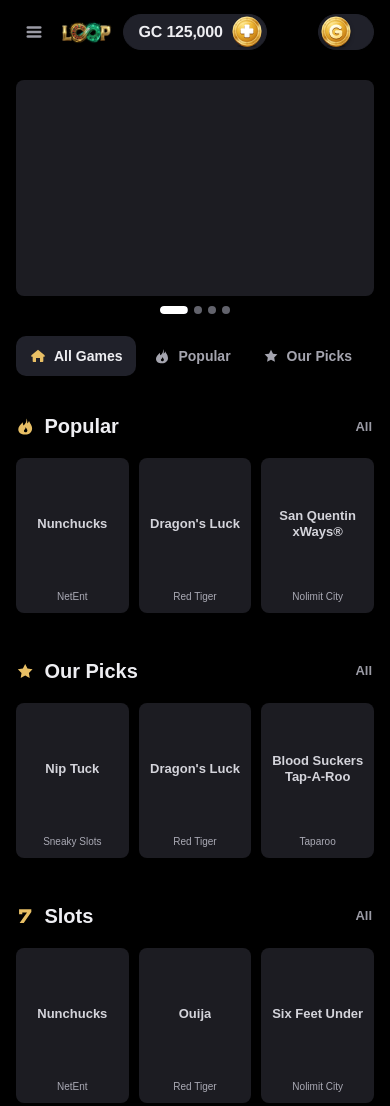
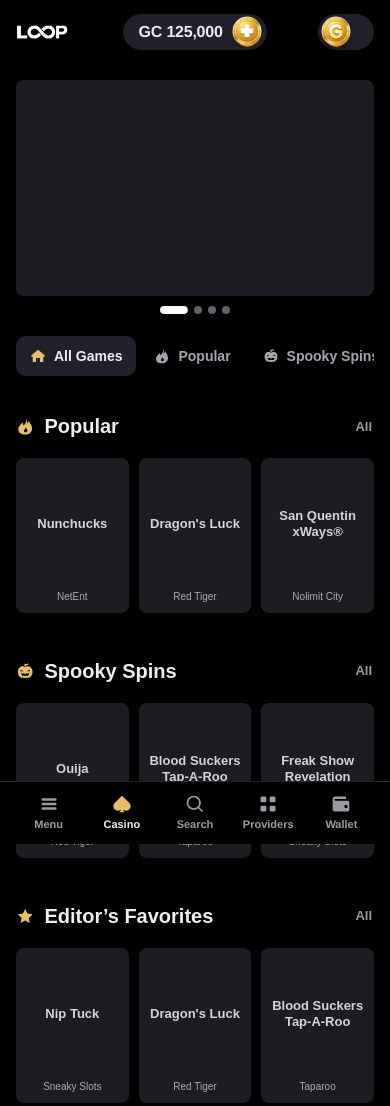
Before and after one commit to jarmanarnar/luckyloopcasino, a website with bundled scripts: page public/index.html in a window 390 px wide. Shown: the top 1106 px of the page. Built offline with nearby package versions, Linux system fonts and the light colour scheme.

Commit message:
Add mobile navigation and publish accepted wireframe updates

```diff
--- a/public/app.js
+++ b/public/app.js
@@ -5,13 +5,15 @@
 import { initSiteMenu } from './site-menu.js';
 import { initHeroCarousel } from './hero-carousel.js';
 import { initSiteSearch } from './site-search.js';
+import { initMobileNav } from './mobile-nav.js';
 
 const catalog = initCatalogView();
 initCatalogToolbar();
 initWallet();
 initGameView();
 const search = initSiteSearch(catalog);
-initSiteMenu({ ...catalog, ...search });
+const menu = initSiteMenu({ ...catalog, ...search });
+initMobileNav({ ...catalog, ...search, ...menu });
 initHeroCarousel(catalog);
 document.querySelector('.site-logo')?.addEventListener('click', () => {
   document.querySelector('#catalog-categories [data-category="all"]')?.click();
--- a/public/catalog-view.js
+++ b/public/catalog-view.js
@@ -224,7 +224,7 @@
     if (showProviders) {
       fragment.append(providerShelf({ isGrid: true }));
     } else if (home) {
-      for (const id of ['popular', 'picks', 'slots', 'tap', 'spooky', 'megaways', 'jackpot', 'fruit', 'adventure']) {
+      for (const id of ['popular', 'spooky', 'picks', 'slots', 'tap', 'megaways', 'jackpot', 'fruit', 'adventure']) {
         const category = categoryById.get(id);
         const games = getGamesForCategory(id);
         if (games.length) fragment.append(shelf({ id: `category-${id}`, title: category.title,
--- a/public/collections.js
+++ b/public/collections.js
@@ -7,13 +7,13 @@
 export const CATEGORIES = [
   { id: 'all', title: 'All Games', description: 'Browse every game type.' },
   { id: 'popular', title: 'Popular', description: 'A curated selection from the current demo catalog.' },
-  { id: 'picks', title: 'Our Picks', description: 'A handpicked selection for you to try and review.' },
+  { id: 'spooky', title: 'Spooky Spins', description: 'A handpicked collection of ghosts, witches and spooky themes.' },
+  { id: 'picks', title: 'Editor’s Favorites', description: 'A handpicked selection for you to try and review.' },
   ...GAME_TYPES,
   { id: 'megaways', title: 'Megaways', description: 'Explore the Megaways collection.' },
   { id: 'jackpot', title: 'Jackpot Picks', description: 'Demo titles from the Jackpot collection.' },
   { id: 'fruit', title: 'Fruit Slots', description: 'Fruit-themed titles and collections.' },
   { id: 'adventure', title: 'Adventure', description: 'Explore temples, jungles, pirates and treasure.' },
-  { id: 'spooky', title: 'Spooky Spins', description: 'A handpicked collection of ghosts, witches and spooky themes.' },
 ];
 
 // Editorial starter selection for the prototype, not a usage-based ranking.
--- a/public/index.html
+++ b/public/index.html
@@ -10,6 +10,7 @@
   <link rel="stylesheet" href="styles.css">
   <link rel="stylesheet" href="wallet.css">
   <link rel="stylesheet" href="site-menu.css">
+  <link rel="stylesheet" href="mobile-nav.css">
   <link rel="stylesheet" href="hero-carousel.css">
   <link rel="stylesheet" href="site-search.css">
 </head>
@@ -27,7 +28,7 @@
         <button class="icon-button game-back" id="back-to-lobby" type="button" aria-label="Back to lobby" hidden>
           <svg viewBox="0 0 24 24" fill="currentColor" aria-hidden="true"><path d="M15.7 4.3a1 1 0 0 1 0 1.4L9.4 12l6.3 6.3a1 1 0 0 1-1.4 1.4l-7-7a1 1 0 0 1 0-1.4l7-7a1 1 0 0 1 1.4 0Z"/></svg>
         </button>
-        <a class="site-logo" href="#" aria-label="LuckyLoop Casino home"><img class="site-logo__image" src="assets/luckyloop-logo-sketch.png" width="1024" height="572" alt="LuckyLoop Casino"></a>
+        <a class="site-logo" href="#" aria-label="LuckyLoop Casino home"><img class="site-logo__image" src="assets/loop-wireframe-v1.png" width="1916" height="821" alt="LOOP"></a>
       </div>
       <div id="coin-wallet" class="coin-wallet" data-currency="GC" aria-label="Demo wallet" role="group">
         <span class="wallet-balance-copy"><span id="wallet-currency-label">GC</span><strong id="wallet-balance-value">125,000</strong></span>
@@ -79,6 +80,13 @@
       </div>
     </div>
   </main>
+  <nav id="mobile-nav" class="mobile-nav" aria-label="Mobile navigation" lang="en" dir="ltr" hidden>
+    <button id="mobile-nav-menu" class="mobile-nav__item" data-mobile-action="menu" type="button" aria-haspopup="dialog" aria-controls="site-menu" aria-expanded="false"><svg class="mobile-nav__icon" viewBox="0 0 24 24" fill="currentColor" aria-hidden="true" focusable="false"><rect x="3" y="5" width="18" height="3" rx="1.5"/><rect x="3" y="10.5" width="18" height="3" rx="1.5"/><rect x="3" y="16" width="18" height="3" rx="1.5"/></svg><span class="mobile-nav__label">Menu</span></button>
+    <button id="mobile-nav-casino" class="mobile-nav__item" data-mobile-action="casino" type="button" aria-controls="catalog-shelves"><svg class="mobile-nav__icon" viewBox="0 0 24 24" fill="currentColor" aria-hidden="true" focusable="false"><path d="M12 2 3.5 10.5C-.3 14.3 2.1 20 6.8 20c2.6 0 4.2-1.4 4.2-1.4L9 22h6l-2-3.4s1.6 1.4 4.2 1.4c4.7 0 7.1-5.7 3.3-9.5L12 2Z"/></svg><span class="mobile-nav__label">Casino</span></button>
+    <button id="mobile-nav-search" class="mobile-nav__item" data-mobile-action="search" type="button" aria-haspopup="dialog" aria-controls="site-search" aria-expanded="false"><svg class="mobile-nav__icon" viewBox="0 0 24 24" fill="currentColor" aria-hidden="true" focusable="false"><path fill-rule="evenodd" d="M10.5 2a8.5 8.5 0 1 0 5.26 15.17l4.53 4.54 1.42-1.42-4.54-4.53A8.5 8.5 0 0 0 10.5 2Zm0 2a6.5 6.5 0 1 1 0 13 6.5 6.5 0 0 1 0-13Z"/></svg><span class="mobile-nav__label">Search</span></button>
+    <button id="mobile-nav-providers" class="mobile-nav__item" data-mobile-action="providers" type="button" aria-controls="catalog-shelves"><svg class="mobile-nav__icon" viewBox="0 0 24 24" fill="currentColor" aria-hidden="true" focusable="false"><rect x="3" y="3" width="7" height="7" rx="1.5"/><rect x="14" y="3" width="7" height="7" rx="1.5"/><rect x="3" y="14" width="7" height="7" rx="1.5"/><rect x="14" y="14" width="7" height="7" rx="1.5"/></svg><span class="mobile-nav__label">Providers</span></button>
+    <button id="mobile-nav-wallet" class="mobile-nav__item" data-mobile-action="wallet" type="button" aria-haspopup="dialog" aria-controls="wallet-dialog" aria-expanded="false"><svg class="mobile-nav__icon" viewBox="0 0 24 24" fill="currentColor" aria-hidden="true" focusable="false"><path fill-rule="evenodd" d="M5 3h13v3H5a1 1 0 0 0 0 2h15a2 2 0 0 1 2 2v9a2 2 0 0 1-2 2H5a3 3 0 0 1-3-3V6a3 3 0 0 1 3-3Zm13 10a2 2 0 1 0 0 4 2 2 0 0 0 0-4Z"/></svg><span class="mobile-nav__label">Wallet</span></button>
+  </nav>
   <dialog id="site-menu" class="site-menu" aria-label="Casino menu" lang="en" dir="ltr">
     <div id="menu-mobile-header" class="site-menu__mobile-header">
       <button id="menu-close" class="icon-button site-menu__close" type="button" aria-label="Close menu" autofocus><svg viewBox="0 0 24 24" fill="currentColor" aria-hidden="true"><rect x="3" y="5" width="18" height="3" rx="1.5"/><rect x="3" y="10.5" width="18" height="3" rx="1.5"/><rect x="3" y="16" width="18" height="3" rx="1.5"/></svg></button>
@@ -89,7 +97,7 @@
     </div>
     <div id="menu-content" class="site-menu__scroll">
       <button id="menu-search" class="site-menu__search" type="button" aria-label="Search games" data-tooltip="Search" aria-haspopup="dialog" aria-controls="site-search"><svg viewBox="0 0 24 24" fill="none" stroke="currentColor" stroke-width="2" aria-hidden="true"><circle cx="10.5" cy="10.5" r="6.5"/><path d="m16 16 5 5"/></svg><span class="site-menu__label">Search</span></button>
-      <button id="menu-promotion" class="site-menu__promotion" type="button" aria-label="Explore Our Picks" data-tooltip="Our Picks"><svg class="game-shelf__icon" viewBox="0 0 24 24" fill="currentColor" aria-hidden="true"><path d="M7 2h10v3h4v3c0 3-1.8 5-4.8 5.5-.7 1.3-1.8 2.2-3.2 2.5v3h4v3H7v-3h4v-3c-1.4-.3-2.5-1.2-3.2-2.5C4.8 13 3 11 3 8V5h4V2ZM5 7v1c0 1.7.8 2.8 2.1 3.3L7 7H5Zm12 0-.1 4.3C18.2 10.8 19 9.7 19 8V7h-2Z"/></svg><span class="site-menu__promotion-copy"><strong>Our Picks</strong><small>Find your next favorite</small></span></button>
+      <button id="menu-promotion" class="site-menu__promotion" type="button" aria-label="Explore Editor’s Favorites" data-tooltip="Editor’s Favorites"><svg class="game-shelf__icon" viewBox="0 0 24 24" fill="currentColor" aria-hidden="true"><path d="M7 2h10v3h4v3c0 3-1.8 5-4.8 5.5-.7 1.3-1.8 2.2-3.2 2.5v3h4v3H7v-3h4v-3c-1.4-.3-2.5-1.2-3.2-2.5C4.8 13 3 11 3 8V5h4V2ZM5 7v1c0 1.7.8 2.8 2.1 3.3L7 7H5Zm12 0-.1 4.3C18.2 10.8 19 9.7 19 8V7h-2Z"/></svg><span class="site-menu__promotion-copy"><strong>Editor’s Favorites</strong><small>Find your next favorite</small></span></button>
       <nav id="menu-navigation" class="site-menu__navigation" aria-label="Casino navigation"></nav>
       <footer class="site-menu__footer">
         <details class="site-menu__help">
--- /dev/null
+++ b/public/mobile-nav.css
@@ -0,0 +1,53 @@
+:root {
+  --mobile-nav-height: calc(3.9375rem + env(safe-area-inset-bottom, 0px));
+}
+
+.mobile-nav {
+  box-sizing: border-box;
+  position: fixed;
+  z-index: 30;
+  inset: auto 0 0;
+  display: none;
+  grid-template-columns: repeat(5, minmax(0, 1fr));
+  height: var(--mobile-nav-height);
+  padding: 0 max(.75rem, env(safe-area-inset-right, 0px)) env(safe-area-inset-bottom, 0px) max(.75rem, env(safe-area-inset-left, 0px));
+  border: 0;
+  border-top: 1px solid var(--top-bar-divider);
+  background: var(--top-bar-background);
+  color: var(--text-secondary);
+  font-family: var(--header-font-family);
+}
+.mobile-nav__item {
+  box-sizing: border-box;
+  display: flex;
+  flex-direction: column;
+  align-items: center;
+  justify-content: center;
+  gap: .25rem;
+  min-width: 0;
+  min-height: var(--touch-target);
+  height: 100%;
+  margin: 0;
+  padding: .375rem .125rem;
+  border: 0;
+  border-radius: 0;
+  background: transparent;
+  box-shadow: none;
+  color: inherit;
+  font: inherit;
+  cursor: pointer;
+  -webkit-tap-highlight-color: transparent;
+}
+.mobile-nav__icon { display: block; flex: none; width: 1.25rem; height: 1.25rem; fill: currentColor; }
+.mobile-nav__label { font-size: .6875rem; font-weight: 700; line-height: 1.2; white-space: nowrap; }
+.mobile-nav__item:is([aria-current="page"], [data-active="true"]) { color: var(--text-primary); }
+.mobile-nav__item:is([aria-current="page"], [data-active="true"]) .mobile-nav__icon { color: var(--catalog-accent); }
+.mobile-nav__item:focus-visible { outline: 2px solid var(--text-primary); outline-offset: -3px; }
+
+@media (width < 45rem) {
+  body[data-mobile-nav="true"]:not([data-view="game"]) { padding-bottom: var(--mobile-nav-height); }
+  body[data-mobile-nav="true"]:not([data-view="game"]) .mobile-nav { display: grid; }
+  body[data-mobile-nav="true"]:not([data-view="game"]) .top-bar #menu-toggle { display: none; }
+  body[data-mobile-nav="true"]:not([data-view="game"]) .top-bar .site-logo { display: flex; }
+  html:has(body[data-mobile-nav="true"]:not([data-view="game"])) { scroll-padding-block-end: var(--mobile-nav-height); }
+}
--- /dev/null
+++ b/public/mobile-nav.js
@@ -0,0 +1,68 @@
+let initialized = false;
+
+export function initMobileNav({ openMenu, openSearch, openProviders } = {}) {
+  if (initialized) return;
+  const nav = document.querySelector('#mobile-nav');
+  const categories = document.querySelector('#catalog-categories');
+  const walletAdd = document.querySelector('#wallet-add');
+  const dialogs = {
+    menu: document.querySelector('#site-menu'),
+    search: document.querySelector('#site-search'),
+    wallet: document.querySelector('#wallet-dialog'),
+  };
+  const buttons = new Map(['menu', 'casino', 'search', 'providers', 'wallet']
+    .map(action => [action, document.querySelector(`#mobile-nav-${action}`)]));
+  if (![nav, categories, walletAdd, ...Object.values(dialogs), ...buttons.values()].every(Boolean)) return;
+  initialized = true;
+
+  const desktopMedia = window.matchMedia('(min-width: 45rem)');
+
+  function sync() {
+    const selected = dialogs.menu.open ? 'menu' : dialogs.search.open ? 'search'
+      : dialogs.wallet.open ? 'wallet' : categories.dataset.activeMenu === 'providers' ? 'providers'
+        : categories.dataset.activeMenu === 'search' ? 'search' : 'casino';
+    for (const [action, button] of buttons) {
+      const active = action === selected;
+      button.dataset.active = String(active);
+      if (active && (action === 'casino' || action === 'providers')) button.setAttribute('aria-current', 'page');
+      else button.removeAttribute('aria-current');
+      if (dialogs[action]) button.setAttribute('aria-expanded', String(dialogs[action].open));
+    }
+  }
+
+  function activate(action, button) {
+    if (desktopMedia.matches || document.body.dataset.view === 'game'
+      || document.querySelector('dialog[open]')) return;
+    switch (action) {
+      case 'menu':
+        openMenu?.({ returnFocusTo: button });
+        break;
+      case 'casino':
+        categories.querySelector('[data-category="all"]')?.click();
+        break;
+      case 'search':
+        openSearch?.({ returnFocusTo: button });
+        break;
+      case 'providers':
+        openProviders?.({ focusResults: true });
+        break;
+      case 'wallet':
+        walletAdd.click();
+        break;
+    }
+    sync();
+  }
+
+  for (const [action, button] of buttons) button.addEventListener('click', () => activate(action, button));
+
+  const observer = new MutationObserver(sync);
+  observer.observe(categories, { attributes: true, attributeFilter: ['data-active-menu'] });
+  observer.observe(document.body, { attributes: true, attributeFilter: ['data-view'] });
+  for (const dialog of Object.values(dialogs)) {
+    observer.observe(dialog, { attributes: true, attributeFilter: ['open'] });
+  }
+  desktopMedia.addEventListener('change', sync);
+  nav.hidden = false;
+  document.body.dataset.mobileNav = 'true';
+  sync();
+}
--- a/public/site-menu.css
+++ b/public/site-menu.css
@@ -226,7 +226,7 @@
 }
 .site-menu__tooltip::before { content: ''; position: absolute; top: calc(50% - .25rem); left: -.25rem; width: .5rem; height: .5rem; background: inherit; transform: rotate(45deg); }
 
-@media (min-width: 64rem) {
+@media (min-width: 45rem) {
   body[data-sidebar] {
     --sidebar-width: var(--sidebar-rail-width);
     padding-left: var(--sidebar-width);
--- a/public/site-menu.js
+++ b/public/site-menu.js
@@ -2,9 +2,10 @@
 import { createShelfIcon } from './shelf-icons.js';
 
 let initialized = false;
+let menuController = null;
 
 export function initSiteMenu({ openProviders, openSearch } = {}) {
-  if (initialized) return;
+  if (initialized) return menuController;
   const trigger = document.querySelector('#menu-toggle');
   const dialog = document.querySelector('#site-menu');
   const closeButton = document.querySelector('#menu-close');
@@ -22,18 +23,20 @@
   const searchButton = document.querySelector('#menu-search');
   const promotionButton = document.querySelector('#menu-promotion');
   const tooltip = document.querySelector('#menu-tooltip');
+  const bottomTrigger = document.querySelector('#mobile-nav-menu');
   if (![trigger, dialog, closeButton, navigation, buyButton, categories, wallet, addButton,
     sidebar, sidebarHeader, sidebarContent, menuContent, shortcuts, mobileHeader].every(Boolean)) return;
   initialized = true;
 
   const triggerHome = trigger.parentElement;
   const triggerSibling = trigger.nextSibling;
-  const desktopMedia = window.matchMedia('(min-width: 64rem)');
+  const desktopMedia = window.matchMedia('(min-width: 45rem)');
   let desktop = false;
   let expanded = false;
   let afterClose = null;
   let pendingClose = false;
   let tooltipTarget = null;
+  let menuOpener = trigger;
   const items = new Map();
   navigation.replaceChildren();
   const menuItems = [...CATEGORIES, { id: 'providers', title: 'Providers' }];
@@ -82,9 +85,17 @@
     trigger.setAttribute('aria-label', value ? 'Collapse sidebar' : 'Expand sidebar');
   }
 
+  function restoreMenuFocus(preferred = null) {
+    const candidates = document.body.dataset.view === 'game'
+      ? [document.querySelector('#back-to-lobby')]
+      : [preferred, trigger, bottomTrigger];
+    candidates.find(node => node?.getClientRects().length)?.focus({ preventScroll: true });
+  }
+
   function applyLayout() {
     hideTooltip();
-    const restoreFocus = trigger === document.activeElement || dialog.contains(document.activeElement)
+    const restoreFocus = trigger === document.activeElement || (bottomTrigger && bottomTrigger === document.activeElement)
+      || dialog.contains(document.activeElement)
       || sidebar.contains(document.activeElement);
     afterClose = null;
     if (dialog.open) {
@@ -114,15 +125,16 @@
       sidebar.dataset.expanded = 'false';
       observer.disconnect();
     }
-    if (restoreFocus && document.body.dataset.view !== 'game') trigger.focus({ preventScroll: true });
+    if (restoreFocus) restoreMenuFocus();
   }
 
-  function openMenu() {
+  function openMenu({ returnFocusTo = trigger } = {}) {
     if (pendingClose || document.body.dataset.view === 'game' || document.querySelector('dialog[open]')) return;
     if (desktop) {
       setExpanded(!expanded);
       return;
     }
+    menuOpener = returnFocusTo;
     syncMenu();
     afterClose = null;
     dialog.showModal();
@@ -192,8 +204,7 @@
       action();
       return;
     }
-    const focusTarget = trigger.getClientRects().length ? trigger : document.querySelector('#back-to-lobby');
-    focusTarget?.focus({ preventScroll: true });
+    restoreMenuFocus(menuOpener);
   });
   sidebar.addEventListener('keydown', event => {
     if (event.key !== 'Escape' || !expanded) return;
@@ -232,4 +243,6 @@
   window.addEventListener('hashchange', () => closeMenu());
   desktopMedia.addEventListener('change', applyLayout);
   applyLayout();
+  menuController = { openMenu };
+  return menuController;
 }
--- a/public/site-search.js
+++ b/public/site-search.js
@@ -9,10 +9,12 @@
   if (!dialog || !input || !form || !close || !searchGames) return;
   initialized = true;
   let submitted = false;
+  let searchOpener = null;
 
-  function openSearch() {
+  function openSearch({ returnFocusTo = null } = {}) {
     if (document.querySelector('dialog[open]') || document.body.dataset.view === 'game') return;
     submitted = false;
+    searchOpener = returnFocusTo;
     dialog.showModal();
     input.focus({ preventScroll: true });
     input.select();
@@ -41,8 +43,10 @@
       return;
     }
     const trigger = document.querySelector('#menu-search');
-    const fallback = document.querySelector('#menu-toggle');
-    (trigger?.getClientRects().length ? trigger : fallback)?.focus({ preventScroll: true });
+    const focusTarget = [searchOpener, trigger, document.querySelector('#menu-toggle'),
+      document.querySelector('#mobile-nav-search'), document.querySelector('#mobile-nav-menu')]
+      .find(node => node?.getClientRects().length);
+    focusTarget?.focus({ preventScroll: true });
   });
   window.addEventListener('hashchange', () => {
     if (dialog.open) dialog.close();
--- a/public/wallet.css
+++ b/public/wallet.css
@@ -5,8 +5,9 @@
 }
 
 .header-context { display: flex; align-items: center; gap: .5rem; min-width: 0; justify-self: start; }
-.site-logo { display: flex; flex: none; align-items: center; width: 3.25rem; height: 1.75rem; border-radius: .25rem; }
-.site-logo__image { display: block; width: 100%; height: 100%; object-fit: cover; }
+.site-logo { display: flex; position: relative; flex: none; align-items: center; width: 3.25rem; height: 1.75rem; overflow: hidden; border-radius: .25rem; }
+/* Frame the selected concept's black margins without changing its artwork or header size. */
+.site-logo__image { display: block; position: absolute; left: 50%; top: 50%; width: 130%; height: auto; max-width: none; transform: translate(-50%, -49%); }
 .header-context > .icon-button {
   box-sizing: border-box;
   flex: none;
```
Also changed, not shown: tests/mobile-nav.test.mjs (added, +194 -0 lines), tests/site-menu.test.mjs (+84 -4 lines), tests/site-search.test.mjs (+53 -3 lines), README.md, public/assets/loop-wireframe-v1.png (added).
